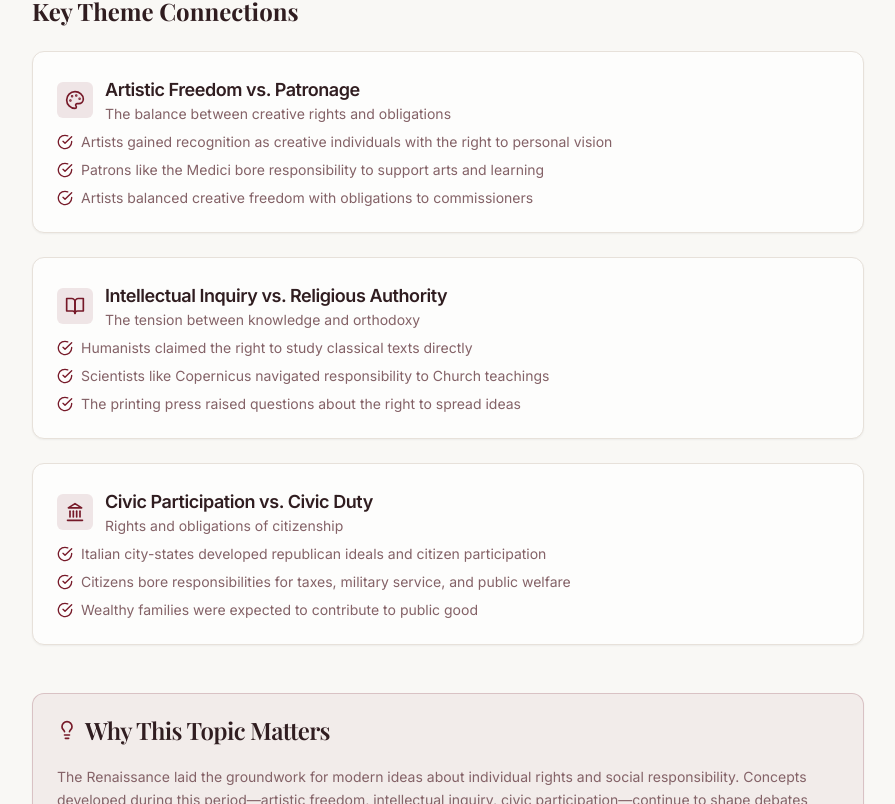
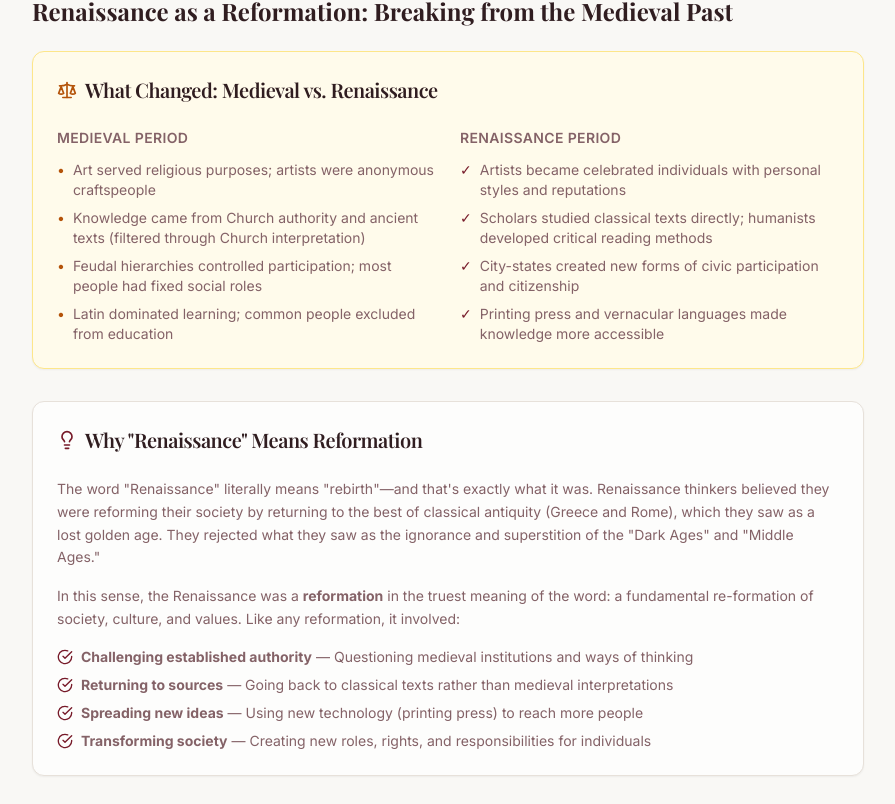
Before and after one commit to coolavy/RenaissanceHistoryHub, a React (Vite) app in the folder client/: page /why-it-fits in a window 1280 px wide. Shown: the part 636-1440 px from the top of the page, without its empty margins (192-1087 px from the left). Built offline with nearby package versions, Linux system fonts and the light colour scheme; a web font is replaced by a local one.

Commit message:
asdfaadf

```diff
--- a/client/src/pages/why-it-fits.tsx
+++ b/client/src/pages/why-it-fits.tsx
@@ -47,7 +47,103 @@ export default function WhyItFits() {
             </CardContent>
           </Card>
 
-          <h2 className="font-serif text-2xl font-bold mb-6">Key Theme Connections</h2>
+          <h2 className="font-serif text-2xl font-bold mb-6">Renaissance as a Reformation: Breaking from the Medieval Past</h2>
+
+          <Card className="mb-8 border-amber-200 bg-amber-50">
+            <CardHeader>
+              <CardTitle className="font-serif text-xl flex items-center gap-2">
+                <Scale className="h-5 w-5 text-amber-700" />
+                What Changed: Medieval vs. Renaissance
+              </CardTitle>
+            </CardHeader>
+            <CardContent>
+              <div className="grid md:grid-cols-2 gap-6">
+                <div>
+                  <h4 className="font-semibold text-sm text-muted-foreground mb-3 uppercase tracking-wide">Medieval Period</h4>
+                  <ul className="space-y-2 text-sm text-muted-foreground">
+                    <li className="flex items-start gap-2">
+                      <span className="text-amber-700 shrink-0">•</span>
+                      <span>Art served religious purposes; artists were anonymous craftspeople</span>
+                    </li>
+                    <li className="flex items-start gap-2">
+                      <span className="text-amber-700 shrink-0">•</span>
+                      <span>Knowledge came from Church authority and ancient texts (filtered through Church interpretation)</span>
+                    </li>
+                    <li className="flex items-start gap-2">
+                      <span className="text-amber-700 shrink-0">•</span>
+                      <span>Feudal hierarchies controlled participation; most people had fixed social roles</span>
+                    </li>
+                    <li className="flex items-start gap-2">
+                      <span className="text-amber-700 shrink-0">•</span>
+                      <span>Latin dominated learning; common people excluded from education</span>
+                    </li>
+                  </ul>
+                </div>
+                <div>
+                  <h4 className="font-semibold text-sm text-muted-foreground mb-3 uppercase tracking-wide">Renaissance Period</h4>
+                  <ul className="space-y-2 text-sm text-muted-foreground">
+                    <li className="flex items-start gap-2">
+                      <span className="text-primary shrink-0">✓</span>
+                      <span>Artists became celebrated individuals with personal styles and reputations</span>
+                    </li>
+                    <li className="flex items-start gap-2">
+                      <span className="text-primary shrink-0">✓</span>
+                      <span>Scholars studied classical texts directly; humanists developed critical reading methods</span>
+                    </li>
+                    <li className="flex items-start gap-2">
+                      <span className="text-primary shrink-0">✓</span>
+                      <span>City-states created new forms of civic participation and citizenship</span>
+                    </li>
+                    <li className="flex items-start gap-2">
+                      <span className="text-primary shrink-0">✓</span>
+                      <span>Printing press and vernacular languages made knowledge more accessible</span>
+                    </li>
+                  </ul>
+                </div>
+              </div>
+            </CardContent>
+          </Card>
+
+          <Card className="mb-8">
+            <CardHeader>
+              <CardTitle className="font-serif text-xl flex items-center gap-2">
+                <Lightbulb className="h-5 w-5 text-primary" />
+                Why "Renaissance" Means Reformation
+              </CardTitle>
+            </CardHeader>
+            <CardContent className="space-y-4">
+              <p className="text-sm text-muted-foreground leading-relaxed">
+                The word "Renaissance" literally means "rebirth"—and that's exactly what it was. Renaissance thinkers
+                believed they were reforming their society by returning to the best of classical antiquity (Greece and Rome),
+                which they saw as a lost golden age. They rejected what they saw as the ignorance and superstition of the
+                "Dark Ages" and "Middle Ages."
+              </p>
+              <p className="text-sm text-muted-foreground leading-relaxed">
+                In this sense, the Renaissance was a <strong>reformation</strong> in the truest meaning of the word:
+                a fundamental re-formation of society, culture, and values. Like any reformation, it involved:
+              </p>
+              <ul className="space-y-2 mt-4">
+                <li className="flex items-start gap-2 text-sm text-muted-foreground">
+                  <CheckCircle className="h-4 w-4 text-primary shrink-0 mt-0.5" />
+                  <span><strong>Challenging established authority</strong> — Questioning medieval institutions and ways of thinking</span>
+                </li>
+                <li className="flex items-start gap-2 text-sm text-muted-foreground">
+                  <CheckCircle className="h-4 w-4 text-primary shrink-0 mt-0.5" />
+                  <span><strong>Returning to sources</strong> — Going back to classical texts rather than medieval interpretations</span>
+                </li>
+                <li className="flex items-start gap-2 text-sm text-muted-foreground">
+                  <CheckCircle className="h-4 w-4 text-primary shrink-0 mt-0.5" />
+                  <span><strong>Spreading new ideas</strong> — Using new technology (printing press) to reach more people</span>
+                </li>
+                <li className="flex items-start gap-2 text-sm text-muted-foreground">
+                  <CheckCircle className="h-4 w-4 text-primary shrink-0 mt-0.5" />
+                  <span><strong>Transforming society</strong> — Creating new roles, rights, and responsibilities for individuals</span>
+                </li>
+              </ul>
+            </CardContent>
+          </Card>
+
+          <h2 className="font-serif text-2xl font-bold mb-6 mt-12">Key Theme Connections</h2>
 
           <div className="grid gap-6 mb-12">
             <Card>
```
